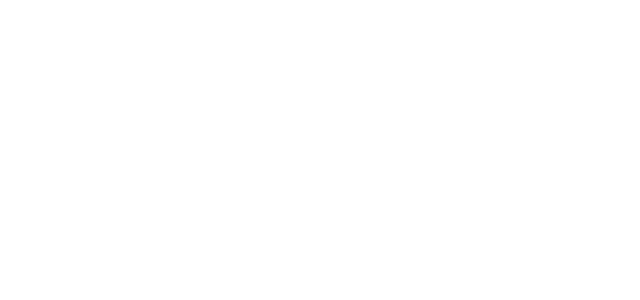
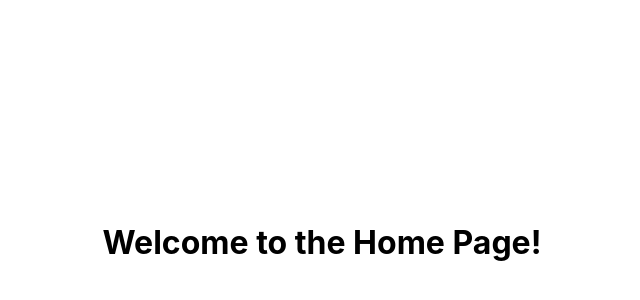
Before and after one commit to Gevork-Manukyan/comp440-client, a React (Create React App) app: page /home in a window 1280 px wide. Before the commit this address had no page. Shown: the part 158-458 px from the top of the page, without its empty margins (318-958 px from the left). Built offline with nearby package versions, Linux system fonts and the light colour scheme.

Commit message:
Adds Home Page and modifies login/register submit button

```diff
--- a/package.json
+++ b/package.json
@@ -7,6 +7,7 @@
     "@testing-library/react": "^13.4.0",
     "@testing-library/user-event": "^13.5.0",
     "axios": "^1.3.4",
+    "framer-motion": "^10.9.1",
     "react": "^18.2.0",
     "react-dom": "^18.2.0",
     "react-router-dom": "^6.8.2",
--- a/src/Components/App/App.js
+++ b/src/Components/App/App.js
@@ -3,6 +3,7 @@ import '../../resources/themes.css'
 import { BrowserRouter, Routes, Route } from 'react-router-dom';
 import LoginPage from "../Authentication/LoginPage/LoginPage"
 import Register from "../Authentication/RegisterPage/RegisterPage"
+import Home from "../Home/Home"
 
 function App() {
   return (
@@ -11,6 +12,7 @@ function App() {
         <Routes>
           <Route path="/" element={<Register />} ></Route>
           <Route path="/login" element={<LoginPage />} ></Route>
+          <Route path="/home" element={<Home />} ></Route>
         </Routes>
       </BrowserRouter>
     </div>
--- a/src/Components/Authentication/LoginPage/LoginPage.js
+++ b/src/Components/Authentication/LoginPage/LoginPage.js
@@ -1,7 +1,7 @@
 import "./LoginPage.css"
 import "../Authentication.css"
 import { useReducer, useState } from "react"
-import { Link } from "react-router-dom"
+import { Link, useNavigate } from "react-router-dom"
 import apiClient from "../../../services/apiClient"
 
 export default function LoginPage() {
@@ -9,12 +9,17 @@ export default function LoginPage() {
     /* VARIABLES */
     const [formData, setFormData] = useReducer(formReducer, {})
     const [errorMessage, setErrorMessage] = useState("")
+    const navigate = useNavigate()
 
     /* HANDLER FUNCTIONS */
     async function handleOnSubmit(event) {
         event.preventDefault()
         const response = await apiClient.login(formData)
         console.log(response)
+        if(response.data) {
+            navigate("/home")
+        }
+        setErrorMessage("Invalid Credentials")
         // const data = response.data
     }
 
--- a/src/Components/Authentication/RegisterPage/RegisterPage.js
+++ b/src/Components/Authentication/RegisterPage/RegisterPage.js
@@ -1,7 +1,7 @@
 import './RegisterPage.css'
 import "../Authentication.css"
 import { useReducer, useState } from "react"
-import { Link } from "react-router-dom"
+import { Link, useNavigate } from "react-router-dom"
 import apiClient from '../../../services/apiClient'
 
 export default function Register() {
@@ -9,6 +9,7 @@ export default function Register() {
     /* VARIABLES */
     const [formData, setFormData] = useReducer(formReducer, {})
     const [errorMessage, setErrorMessage] = useState("")
+    const navigate = useNavigate()
 
     /* HANDLER FUNCTIONS */
     async function handleOnSubmit(event) {
@@ -29,6 +30,10 @@ export default function Register() {
         })
         console.log(response)
         setErrorMessage("")
+        if(response.data) {
+            navigate("/home")
+        }
+        setErrorMessage("Invalid Credentials")
     }
 
     function handleOnChange(event) {
@@ -53,13 +58,13 @@ export default function Register() {
                     <div id='name-area'>
                         <fieldset className="authFieldset">
                             <label>
-                                <p id="signup-firstName-title" className="form-title">First</p>
+                                <p id="signup-firstName-title" className="form-title">First Name</p>
                                 <input name="firstName" type={"firstName"} onChange={handleOnChange} />
                             </label>
                         </fieldset>
                         <fieldset className="authFieldset">
                             <label>
-                                <p id="signup-lastName-title" className="form-title">Last</p>
+                                <p id="signup-lastName-title" className="form-title">Last Name</p>
                                 <input name="lastName" type={"lastName"} onChange={handleOnChange} />
                             </label>
                         </fieldset>
--- /dev/null
+++ b/src/Components/Home/Home.css
@@ -0,0 +1,7 @@
+.Home {
+    display: flex;
+    flex-direction: column;
+    align-items: center;
+    justify-content: center;
+    height: 100vh;
+}
--- /dev/null
+++ b/src/Components/Home/Home.js
@@ -0,0 +1,12 @@
+import './Home.css';
+import { motion } from 'framer-motion';
+
+export default function Home() {
+    return (
+    <div className="Home">
+        <motion.h1 whileHover={{ scale: 1.1 }}>
+            Welcome to the Home Page!
+        </motion.h1>
+    </div>
+    )
+}
```
Also changed, not shown: src/Components/Authentication/RegisterPage/RegisterPage.css (line endings or trailing spaces), 1 other file (tests, documents, lock files or other folders).
